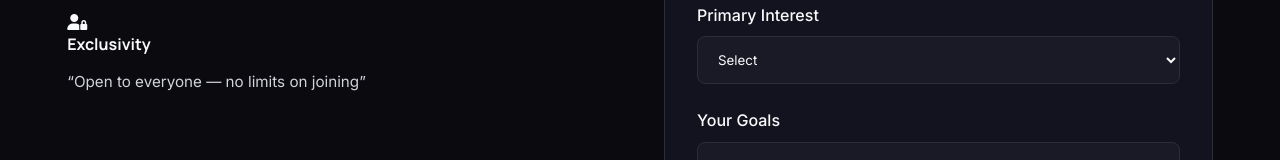
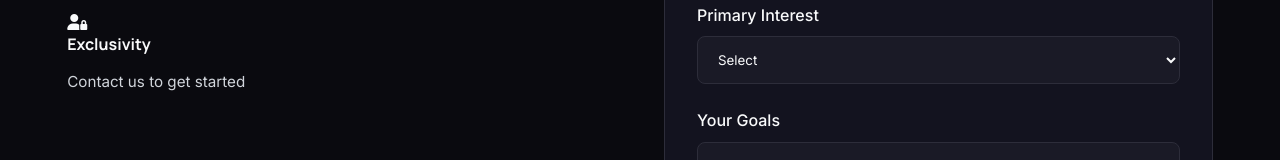
Before and after one commit to vladavetisian/Elite_Circle_Club, a plain HTML site: page index.html in a window 1280 px wide. Shown: the part 3719-3879 px from the top of the page. Drawn offline with Linux system fonts and the light colour scheme.

Commit message:
Update index.html

```diff
--- a/index.html
+++ b/index.html
@@ -289,7 +289,7 @@
                     <h3>Contact Information</h3>
                     <div class="contact-detail"><div class="contact-icon"><i class="fas fa-map-marker-alt"></i></div><div><h4>Location</h4><p>Los Angeles</p></div></div>
                     <div class="contact-detail"><div class="contact-icon"><i class="fas fa-clock"></i></div><div><h4>Availability</h4><p>By appointment only</p></div></div>
-                    <div class="contact-detail"><div class="contact-icon"><i class="fas fa-user-lock"></i></div><div><h4>Exclusivity</h4><p>“Open to everyone — no limits on joining”
+                    <div class="contact-detail"><div class="contact-icon"><i class="fas fa-user-lock"></i></div><div><h4>Exclusivity</h4><p>Contact us to get started
 </p></div></div>
                 </div>
                 <div class="contact-form fade-in">
```
